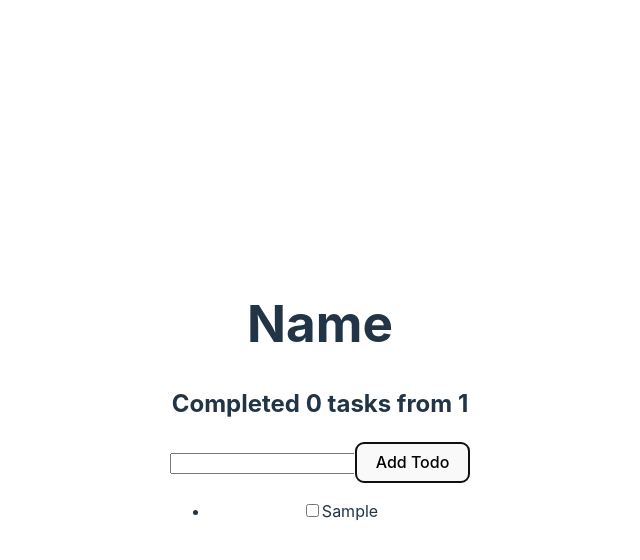
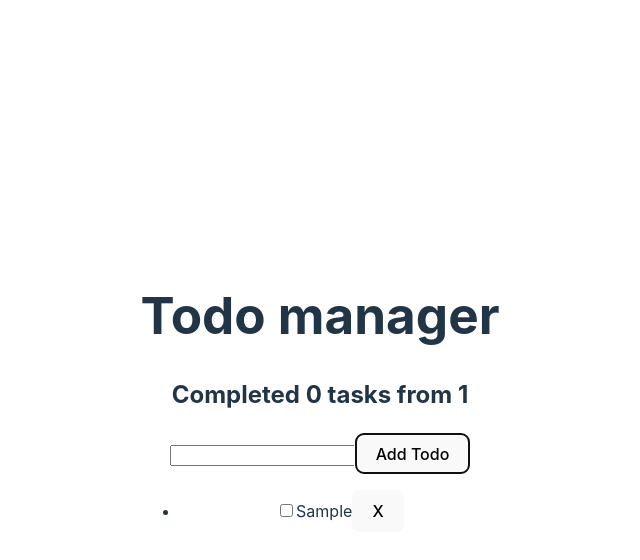
Before and after one commit to Viktorres19/react-mobx-pet, a React (Vite) app: page / in a window 1280 px wide. Both pictures are taken after typing "Sample" into the empty fields and a click on the button "Add Todo". Shown: the top 560 px of the page, without its empty margins (320-960 px from the left). Built offline with nearby package versions, Linux system fonts and the light colour scheme.

Commit message:
02 added tasks deletion

```diff
--- a/src/TodoList.jsx
+++ b/src/TodoList.jsx
@@ -1,9 +1,9 @@
 import { observer } from 'mobx-react-lite'
 import store from './store'
 export const TodoList = observer(() => {
-	const { todos, completeTodo } = store.business
+	const { todos, completeTodo, removeTodo } = store.business
 	if (!todos.length) {
-		return <h2>Ne ma nichogo</h2>
+		return <h2>You don`t have tasks for now</h2>
 	}
 	return (
 		<ul>
@@ -15,6 +15,7 @@ export const TodoList = observer(() => {
 						checked={todo.completed}
 					/>
 					<span>{todo.title}</span>
+					<button onClick={() => removeTodo(todo.id)}>X</button>
 				</li>
 			))}
 		</ul>
--- a/src/store/BusinessStore.js
+++ b/src/store/BusinessStore.js
@@ -2,7 +2,7 @@ import { makeAutoObservable, reaction, toJS } from 'mobx'
 
 export default class Store {
 	todos = []
-	name = 'Name'
+	name = 'Todo manager'
 
 	constructor() {
 		makeAutoObservable(this, {}, {autoBind: true})
@@ -32,4 +32,8 @@ export default class Store {
 			id: Date.now()
 		})
 	}
+
+	removeTodo(id) {
+		this.todos = this.todos.filter(todo => todo.id !== id)
+	}
 }
```
